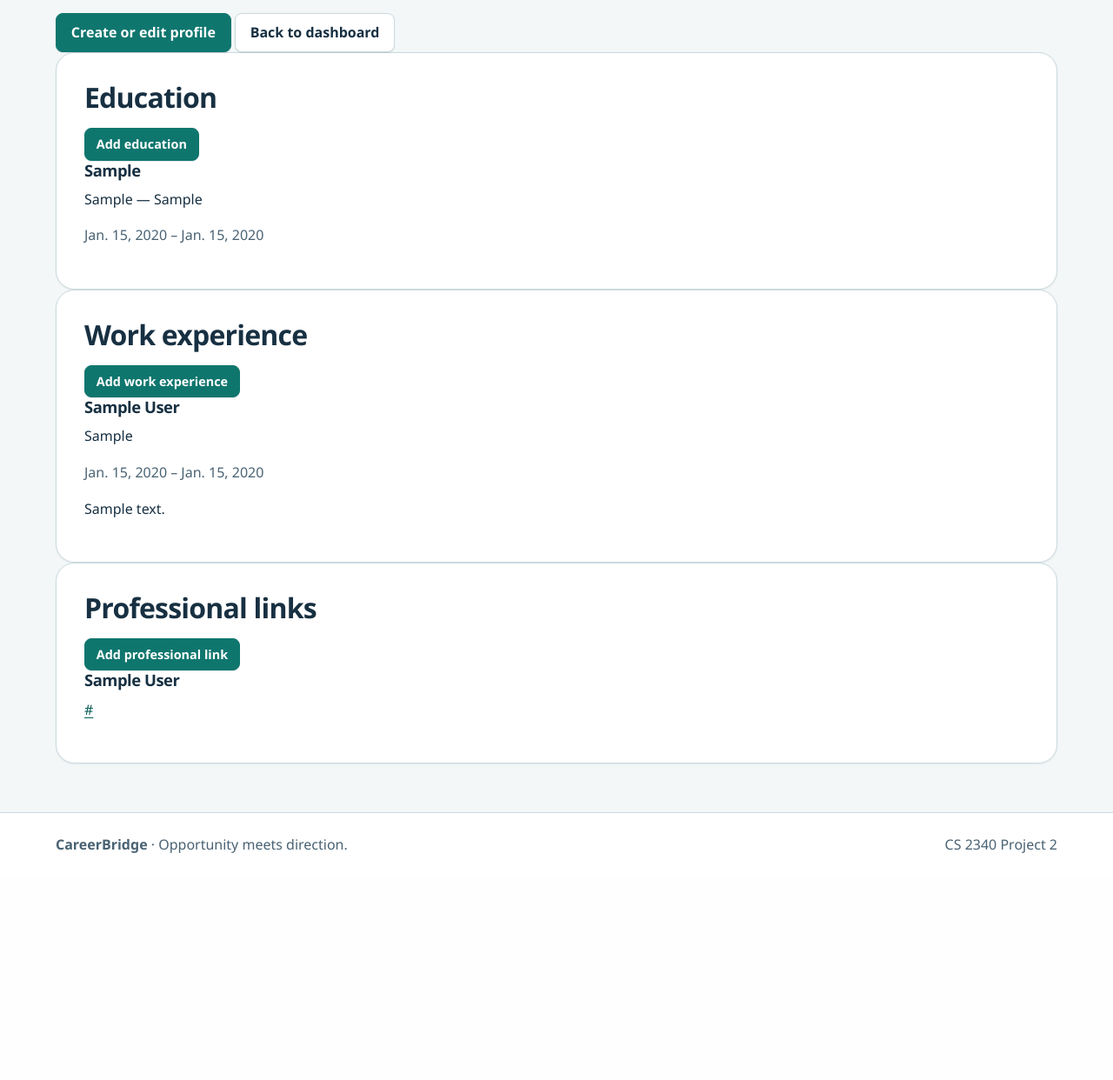
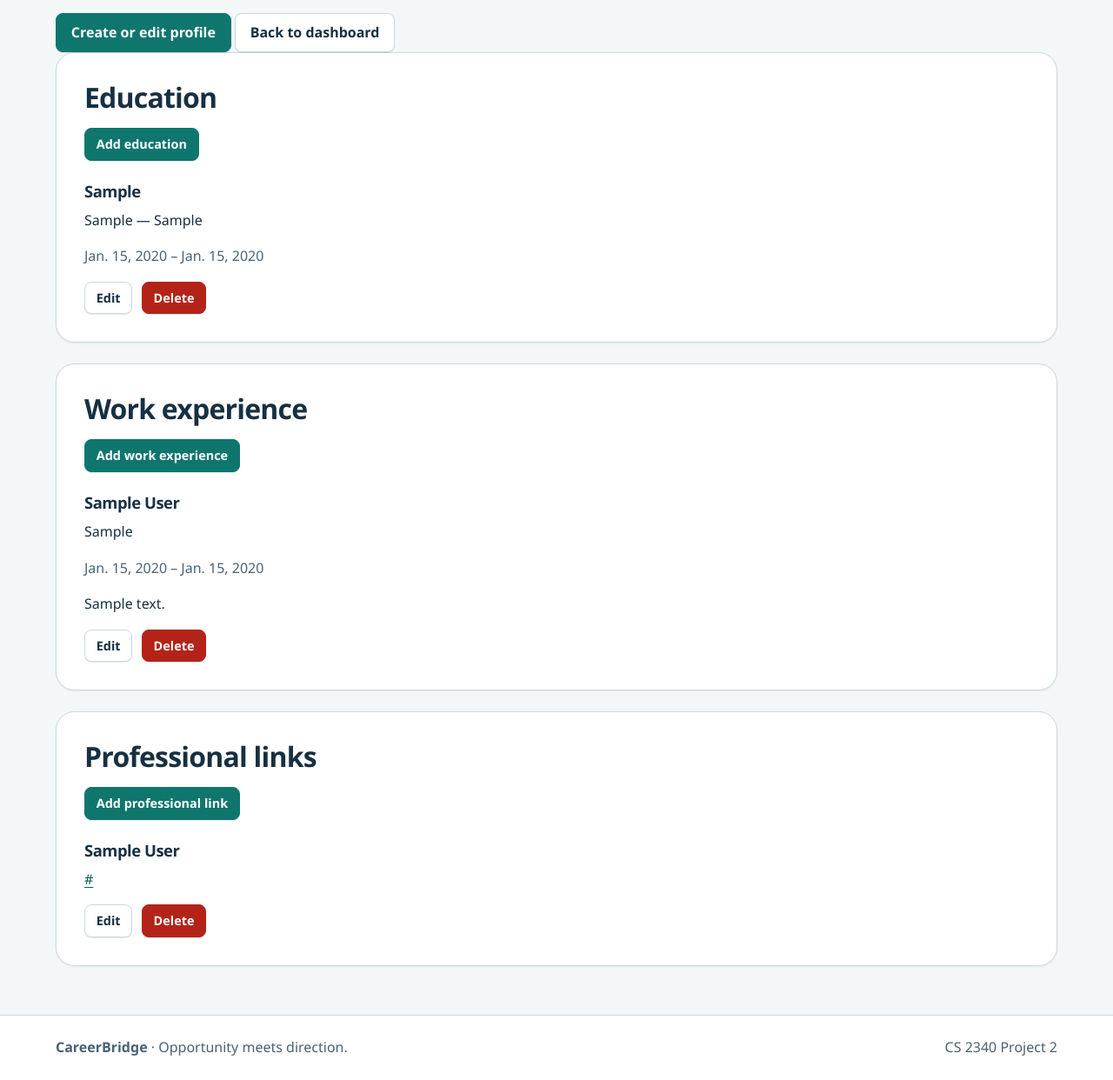
Before and after one commit to xiangsiyu06/cs2340-Ria-team4-project2, a Django app: page /accounts/job-seeker/ in a window 1280 px wide. Shown: the part 342-1584 px from the top of the page at 87% size. Before the commit the page ends 1323 px from the top, so only its background shows below. Run offline with Django 5.2, Linux system fonts and the light colour scheme; a user stored in the database is signed in; tables that the repository leaves empty hold one stand-in row (values such as "Sample post").

Commit message:
Add profile record CRUD actions

```diff
--- a/accounts/templates/accounts/job_seeker_area.html
+++ b/accounts/templates/accounts/job_seeker_area.html
@@ -20,17 +20,17 @@
    href="{% url 'accounts:dashboard' %}">
     Back to dashboard
 </a>
-<section class="card">
+<section class="card profile-section">
     <h2>Education</h2>
 
     {% if profile %}
-        <a class="button button--small"
+        <a class="button button--small profile-section__action"
            href="{% url 'accounts:add_education' %}">
             Add education
         </a>
 
         {% for education in education_records %}
-            <article>
+            <article class="profile-record">
                 <h3>{{ education.institution }}</h3>
 
                 {% if education.degree or education.field_of_study %}
@@ -48,6 +48,21 @@
                         {{ education.end_date|default:"Present" }}
                     </p>
                 {% endif %}
+
+                <div class="record-actions">
+                    <a class="button button--secondary button--small"
+                       href="{% url 'accounts:edit_education' education.pk %}">
+                        Edit
+                    </a>
+                    <form method="post"
+                          action="{% url 'accounts:delete_education' education.pk %}"
+                          onsubmit="return confirm('Delete this education record?');">
+                        {% csrf_token %}
+                        <button class="button button--danger button--small" type="submit">
+                            Delete
+                        </button>
+                    </form>
+                </div>
             </article>
         {% empty %}
             <p>No education records added yet.</p>
@@ -56,19 +71,19 @@
         <p>Create your basic profile before adding education.</p>
     {% endif %}
 </section>
-<section class="card">
+<section class="card profile-section">
     <h2>Work experience</h2>
 
     {% if profile %}
         <a
-            class="button button--small"
+            class="button button--small profile-section__action"
             href="{% url 'accounts:add_work_experience' %}"
         >
             Add work experience
         </a>
 
         {% for experience in work_experiences %}
-            <article>
+            <article class="profile-record">
                 <h3>{{ experience.title }}</h3>
                 <p>{{ experience.company }}</p>
 
@@ -83,6 +98,21 @@
                 {% if experience.description %}
                     <p>{{ experience.description|linebreaksbr }}</p>
                 {% endif %}
+
+                <div class="record-actions">
+                    <a class="button button--secondary button--small"
+                       href="{% url 'accounts:edit_work_experience' experience.pk %}">
+                        Edit
+                    </a>
+                    <form method="post"
+                          action="{% url 'accounts:delete_work_experience' experience.pk %}"
+                          onsubmit="return confirm('Delete this work experience?');">
+                        {% csrf_token %}
+                        <button class="button button--danger button--small" type="submit">
+                            Delete
+                        </button>
+                    </form>
+                </div>
             </article>
         {% empty %}
             <p>No work experience added yet.</p>
@@ -91,19 +121,19 @@
         <p>Create your basic profile before adding work experience.</p>
     {% endif %}
 </section>
-<section class="card">
+<section class="card profile-section">
     <h2>Professional links</h2>
 
     {% if profile %}
         <a
-            class="button button--small"
+            class="button button--small profile-section__action"
             href="{% url 'accounts:add_professional_link' %}"
         >
             Add professional link
         </a>
 
         {% for link in professional_links %}
-            <article>
+            <article class="profile-record">
                 <h3>{{ link.label }}</h3>
                 <p>
                     <a
@@ -114,6 +144,21 @@
                         {{ link.url }}
                     </a>
                 </p>
+
+                <div class="record-actions">
+                    <a class="button button--secondary button--small"
+                       href="{% url 'accounts:edit_professional_link' link.pk %}">
+                        Edit
+                    </a>
+                    <form method="post"
+                          action="{% url 'accounts:delete_professional_link' link.pk %}"
+                          onsubmit="return confirm('Delete this professional link?');">
+                        {% csrf_token %}
+                        <button class="button button--danger button--small" type="submit">
+                            Delete
+                        </button>
+                    </form>
+                </div>
             </article>
         {% empty %}
             <p>No professional links added yet.</p>
--- a/accounts/urls.py
+++ b/accounts/urls.py
@@ -63,13 +63,43 @@ urlpatterns = [
         name="add_education",
     ),
     path(
+        "job-seeker/profile/education/<int:pk>/edit/",
+        views.edit_education,
+        name="edit_education",
+    ),
+    path(
+        "job-seeker/profile/education/<int:pk>/delete/",
+        views.delete_education,
+        name="delete_education",
+    ),
+    path(
         "job-seeker/profile/work-experience/add/",
         views.add_work_experience,
         name="add_work_experience",
+    ),
+    path(
+        "job-seeker/profile/work-experience/<int:pk>/edit/",
+        views.edit_work_experience,
+        name="edit_work_experience",
+    ),
+    path(
+        "job-seeker/profile/work-experience/<int:pk>/delete/",
+        views.delete_work_experience,
+        name="delete_work_experience",
     ),
     path(
         "job-seeker/profile/links/add/",
         views.add_professional_link,
         name="add_professional_link",
     ),
+    path(
+        "job-seeker/profile/links/<int:pk>/edit/",
+        views.edit_professional_link,
+        name="edit_professional_link",
+    ),
+    path(
+        "job-seeker/profile/links/<int:pk>/delete/",
+        views.delete_professional_link,
+        name="delete_professional_link",
+    ),
 ]
--- a/accounts/views.py
+++ b/accounts/views.py
@@ -4,8 +4,9 @@ from django.contrib import messages
 from django.contrib.auth.decorators import login_required
 from django.db.models import Count, Q
 from django.http import HttpResponse
-from django.shortcuts import redirect, render
+from django.shortcuts import get_object_or_404, redirect, render
 from django.utils import timezone
+from django.views.decorators.http import require_POST
 from jobs.models import Application, Job
 
 from .decorators import role_required
@@ -288,8 +289,42 @@ def add_education(request):
     return render(
         request,
         "accounts/education_form.html",
-        {"form": form},
+        {"form": form, "is_editing": False},
     )
+
+
+@role_required(User.Role.JOB_SEEKER)
+def edit_education(request, pk):
+    education = get_object_or_404(
+        Education,
+        pk=pk,
+        profile__user=request.user,
+    )
+    form = EducationForm(request.POST or None, instance=education)
+
+    if request.method == "POST" and form.is_valid():
+        form.save()
+        messages.success(request, "Education record updated.")
+        return redirect("accounts:job_seeker_area")
+
+    return render(
+        request,
+        "accounts/education_form.html",
+        {"form": form, "is_editing": True},
+    )
+
+
+@role_required(User.Role.JOB_SEEKER)
+@require_POST
+def delete_education(request, pk):
+    education = get_object_or_404(
+        Education,
+        pk=pk,
+        profile__user=request.user,
+    )
+    education.delete()
+    messages.success(request, "Education record deleted.")
+    return redirect("accounts:job_seeker_area")
 
 
 @role_required(User.Role.JOB_SEEKER)
@@ -316,8 +351,42 @@ def add_work_experience(request):
     return render(
         request,
         "accounts/work_experience_form.html",
-        {"form": form},
+        {"form": form, "is_editing": False},
     )
+
+
+@role_required(User.Role.JOB_SEEKER)
+def edit_work_experience(request, pk):
+    work_experience = get_object_or_404(
+        WorkExperience,
+        pk=pk,
+        profile__user=request.user,
+    )
+    form = WorkExperienceForm(request.POST or None, instance=work_experience)
+
+    if request.method == "POST" and form.is_valid():
+        form.save()
+        messages.success(request, "Work experience updated.")
+        return redirect("accounts:job_seeker_area")
+
+    return render(
+        request,
+        "accounts/work_experience_form.html",
+        {"form": form, "is_editing": True},
+    )
+
+
+@role_required(User.Role.JOB_SEEKER)
+@require_POST
+def delete_work_experience(request, pk):
+    work_experience = get_object_or_404(
+        WorkExperience,
+        pk=pk,
+        profile__user=request.user,
+    )
+    work_experience.delete()
+    messages.success(request, "Work experience deleted.")
+    return redirect("accounts:job_seeker_area")
 
 @role_required(User.Role.JOB_SEEKER)
 def add_professional_link(request):
@@ -343,5 +412,39 @@ def add_professional_link(request):
     return render(
         request,
         "accounts/professional_link_form.html",
-        {"form": form},
+        {"form": form, "is_editing": False},
     )
+
+
+@role_required(User.Role.JOB_SEEKER)
+def edit_professional_link(request, pk):
+    professional_link = get_object_or_404(
+        ProfessionalLink,
+        pk=pk,
+        profile__user=request.user,
+    )
+    form = ProfessionalLinkForm(request.POST or None, instance=professional_link)
+
+    if request.method == "POST" and form.is_valid():
+        form.save()
+        messages.success(request, "Professional link updated.")
+        return redirect("accounts:job_seeker_area")
+
+    return render(
+        request,
+        "accounts/professional_link_form.html",
+        {"form": form, "is_editing": True},
+    )
+
+
+@role_required(User.Role.JOB_SEEKER)
+@require_POST
+def delete_professional_link(request, pk):
+    professional_link = get_object_or_404(
+        ProfessionalLink,
+        pk=pk,
+        profile__user=request.user,
+    )
+    professional_link.delete()
+    messages.success(request, "Professional link deleted.")
+    return redirect("accounts:job_seeker_area")
--- a/static/css/app.css
+++ b/static/css/app.css
@@ -337,6 +337,18 @@ h3 {
     font-size: 0.9rem;
 }
 
+.button--danger {
+    color: var(--color-surface);
+    background: var(--color-danger);
+    border-color: var(--color-danger);
+}
+
+.button--danger:hover {
+    color: var(--color-surface);
+    background: #8f1c14;
+    border-color: #8f1c14;
+}
+
 .badge {
     display: inline-flex;
     align-items: center;
@@ -477,6 +489,37 @@ a:focus-visible {
     gap: var(--space-3);
 }
 
+.profile-section + .profile-section {
+    margin-top: var(--space-4);
+}
+
+.profile-section__action {
+    display: flex;
+    width: max-content;
+    margin-bottom: var(--space-4);
+}
+
+.profile-record + .profile-record {
+    margin-top: var(--space-4);
+    padding-top: var(--space-4);
+    border-top: 1px solid var(--color-border);
+}
+
+.profile-record > :last-child {
+    margin-bottom: 0;
+}
+
+.record-actions {
+    display: flex;
+    align-items: center;
+    gap: var(--space-2);
+    margin-top: var(--space-3);
+}
+
+.record-actions form {
+    margin: 0;
+}
+
 .avatar {
     display: grid;
     flex: 0 0 3.25rem;
--- a/templates/base.html
+++ b/templates/base.html
@@ -6,7 +6,7 @@
     <meta name="viewport" content="width=device-width, initial-scale=1">
     <meta name="description" content="CareerBridge connects early-career job seekers with hiring teams.">
     <title>{% block title %}CareerBridge{% endblock %}</title>
-    <link rel="stylesheet" href="{% static 'css/app.css' %}">
+    <link rel="stylesheet" href="{% static 'css/app.css' %}?v=20260924-2">
     {% block extra_head %}{% endblock %}
 </head>
 <body class="{% block body_class %}{% endblock %}">
```
Also changed, not shown: accounts/templates/accounts/education_form.html (+12 -4 lines), accounts/templates/accounts/professional_link_form.html (+10 -4 lines), accounts/templates/accounts/work_experience_form.html (+10 -4 lines), README.md.
